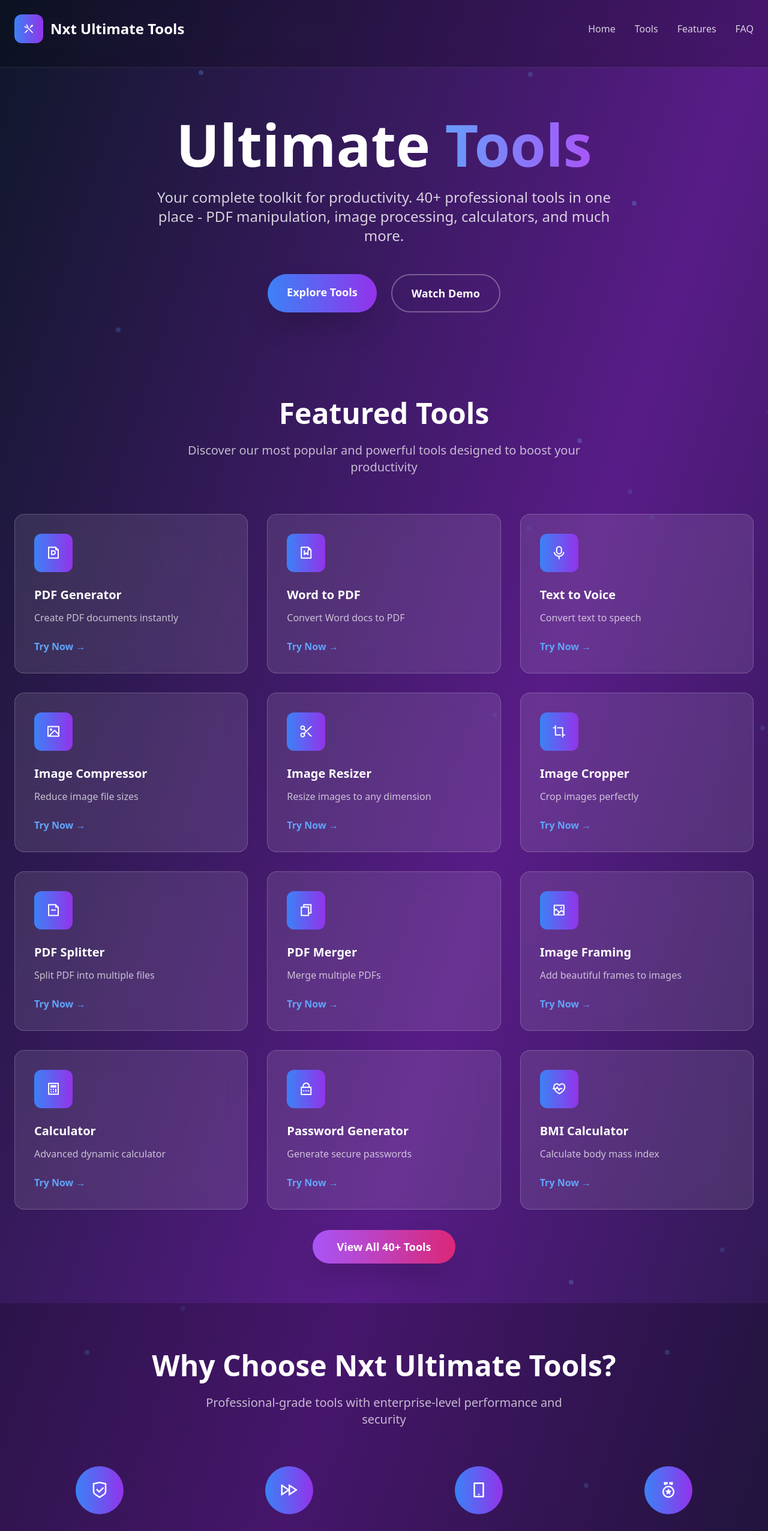
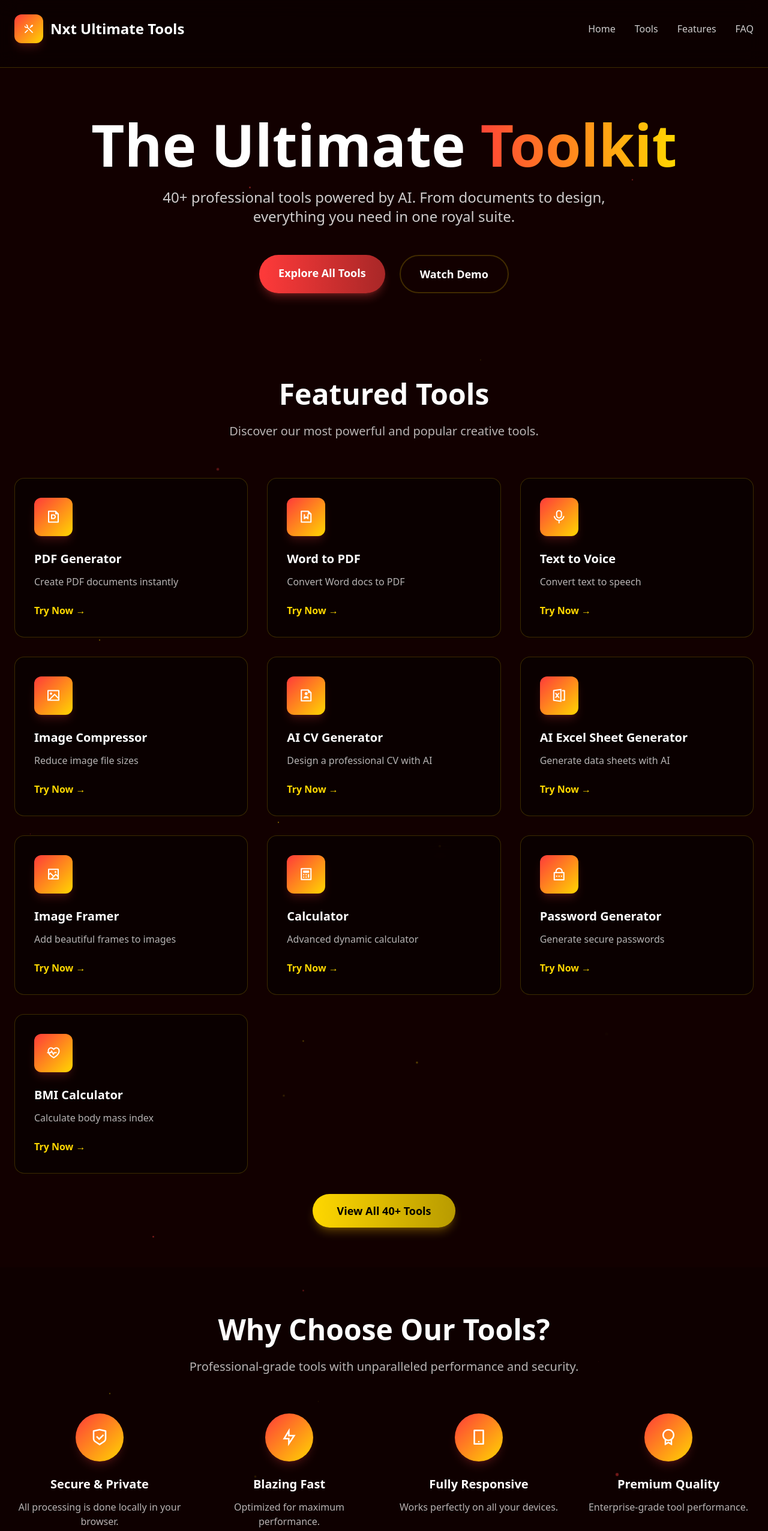
Before and after one commit to sabbir164244/Nxt-ultimate-tools, a Next.js app: page / in a window 1280 px wide. Shown: the top 2553 px of the page at 60% size. Built offline with nearby package versions, Linux system fonts and the light colour scheme.

Commit message:
Update page.tsx

```diff
--- a/app/page.tsx
+++ b/app/page.tsx
@@ -1,7 +1,38 @@
 'use client';
 
-import { useState, useEffect } from 'react';
+import { useState, useEffect, useRef } from 'react';
 import Link from 'next/link';
+
+// Helper component for Plexus Animation
+const PlexusBackground = () => {
+  const particles = Array.from({ length: 50 });
+  return (
+    <div className="absolute inset-0 z-0 overflow-hidden">
+      {particles.map((_, i) => {
+        const size = Math.random() * 4 + 1;
+        const duration = Math.random() * 15 + 10;
+        const delay = Math.random() * -25;
+        const color = Math.random() > 0.5 ? '#FF3A3A' : '#FFD700';
+        return (
+          <div
+            key={i}
+            className="plexus-particle"
+            style={{
+              width: `${size}px`,
+              height: `${size}px`,
+              left: `${Math.random() * 100}%`,
+              top: `${Math.random() * 100}%`,
+              background: color,
+              animationDuration: `${duration}s`,
+              animationDelay: `${delay}s`,
+            }}
+          />
+        );
+      })}
+    </div>
+  );
+};
+
 
 export default function Home() {
   const [isLoaded, setIsLoaded] = useState(false);
@@ -15,41 +46,25 @@ export default function Home() {
     { name: 'Word to PDF', icon: 'ri-file-word-line', description: 'Convert Word docs to PDF' },
     { name: 'Text to Voice', icon: 'ri-mic-line', description: 'Convert text to speech' },
     { name: 'Image Compressor', icon: 'ri-image-line', description: 'Reduce image file sizes' },
-    { name: 'Image Resizer', icon: 'ri-scissors-line', description: 'Resize images to any dimension' },
-    { name: 'Image Cropper', icon: 'ri-crop-line', description: 'Crop images perfectly' },
-    { name: 'PDF Splitter', icon: 'ri-file-reduce-line', description: 'Split PDF into multiple files' },
-    { name: 'PDF Merger', icon: 'ri-file-copy-line', description: 'Merge multiple PDFs' },
-    { name: 'Image Framing', icon: 'ri-image-2-line', description: 'Add beautiful frames to images' },
+    { name: 'AI CV Generator', icon: 'ri-file-user-line', description: 'Design a professional CV with AI' },
+    { name: 'AI Excel Sheet Generator', icon: 'ri-file-excel-2-line', description: 'Generate data sheets with AI' },
+    { name: 'Image Framer', icon: 'ri-image-2-line', description: 'Add beautiful frames to images' },
     { name: 'Calculator', icon: 'ri-calculator-line', description: 'Advanced dynamic calculator' },
     { name: 'Password Generator', icon: 'ri-lock-password-line', description: 'Generate secure passwords' },
     { name: 'BMI Calculator', icon: 'ri-heart-pulse-line', description: 'Calculate body mass index' }
   ];
 
   return (
-    <div className="min-h-screen bg-gradient-to-br from-slate-900 via-purple-900 to-slate-900 relative overflow-hidden">
-      {/* Simple, Safe, and Beautiful Pulse Animation */}
-      <div className="absolute inset-0 overflow-hidden">
-        {[...Array(50)].map((_, i) => (
-          <div
-            key={i}
-            className="absolute w-2 h-2 bg-blue-400/30 rounded-full animate-pulse"
-            style={{
-              left: `${Math.random() * 100}%`,
-              top: `${Math.random() * 100}%`,
-              animationDelay: `${Math.random() * 3}s`,
-              animationDuration: `${2 + Math.random() * 3}s`
-            }}
-          />
-        ))}
-      </div>
+    <div className="min-h-screen bg-[#120000] text-[#F5F5F5] relative overflow-hidden">
+      <PlexusBackground />
 
       <div className="relative z-10">
         {/* Header */}
-        <header className="relative z-10 bg-black/20 backdrop-blur-lg border-b border-white/10">
+        <header className="relative z-10 bg-black/30 backdrop-blur-lg border-b border-[--border-color]">
           <div className="p-6">
             <div className="max-w-7xl mx-auto flex items-center justify-between">
               <div className="flex items-center space-x-3">
-                <div className="w-12 h-12 bg-gradient-to-r from-blue-500 to-purple-600 rounded-xl flex items-center justify-center">
+                <div className="w-12 h-12 bg-gradient-to-br from-[#FF3A3A] to-[#FFD700] rounded-xl flex items-center justify-center shadow-lg shadow-red-500/20">
                   <i className="ri-tools-line text-white text-xl"></i>
                 </div>
                 <h1 className="text-2xl font-bold text-white font-pacifico">Nxt Ultimate Tools</h1>
@@ -63,12 +78,11 @@ export default function Home() {
             </div>
           </div>
 
-          {/* ====== AD CODE KI NAYI JAGAH YAHAN HEADER KE ANDAR HAI ====== */}
           <div
             className="flex justify-center pt-4"
             dangerouslySetInnerHTML={{
               __html: `
-                <script type="text-javascript">
+                <script type="text/javascript">
                     atOptions = {
                         'key' : 'cb2be0a2984ea6df52ff2a61089fbce3',
                         'format' : 'iframe',
@@ -81,7 +95,6 @@ export default function Home() {
               `,
             }}
           />
-          {/* ============================================================= */}
         </header>
 
         {/* Hero Section */}
@@ -89,17 +102,17 @@ export default function Home() {
           <div className="max-w-6xl mx-auto text-center">
             <div className={`transform transition-all duration-1000 ${isLoaded ? 'translate-y-0 opacity-100' : 'translate-y-10 opacity-0'}`}>
               <h1 className="text-6xl md:text-8xl font-bold text-white mb-6 leading-tight">
-                Ultimate
-                <span className="bg-gradient-to-r from-blue-400 to-purple-500 bg-clip-text text-transparent"> Tools</span>
+                The Ultimate
+                <span className="bg-gradient-to-r from-[#FF3A3A] to-[#FFD700] bg-clip-text text-transparent"> Toolkit</span>
               </h1>
               <p className="text-xl md:text-2xl text-white/80 mb-12 max-w-3xl mx-auto leading-relaxed">
-                Your complete toolkit for productivity. 40+ professional tools in one place - PDF manipulation, image processing, calculators, and much more.
+                40+ professional tools powered by AI. From documents to design, everything you need in one royal suite.
               </p>
               <div className="flex flex-col sm:flex-row gap-6 justify-center">
-                <Link href="/tools" className="bg-gradient-to-r from-blue-500 to-purple-600 text-white px-8 py-4 rounded-full text-lg font-semibold hover:from-blue-600 hover:to-purple-700 transform hover:scale-105 transition-all duration-300 shadow-2xl whitespace-nowrap cursor-pointer">
-                  Explore Tools
+                <Link href="/tools" className="bg-gradient-to-r from-[#FF3A3A] to-[#a82727] text-white px-8 py-4 rounded-full text-lg font-semibold hover:from-[#FFD700] hover:to-[#b89b00] transform hover:scale-105 transition-all duration-300 shadow-lg shadow-red-500/30">
+                  Explore All Tools
                 </Link>
-                <button className="border-2 border-white/30 text-white px-8 py-4 rounded-full text-lg font-semibold hover:bg-white/10 transform hover:scale-105 transition-all duration-300 whitespace-nowrap cursor-pointer">
+                <button className="border-2 border-[--border-color] text-white px-8 py-4 rounded-full text-lg font-semibold hover:bg-white/10 transform hover:scale-105 transition-all duration-300">
                   Watch Demo
                 </button>
               </div>
@@ -107,56 +120,51 @@ export default function Home() {
           </div>
         </section>
 
+        {/* Featured Tools */}
         <section id="tools" className="py-20 px-6">
             <div className="max-w-7xl mx-auto">
               <div className="text-center mb-16">
                 <h2 className="text-4xl md:text-5xl font-bold text-white mb-6">Featured Tools</h2>
-              <p className="text-xl text-white/70 max-w-2xl mx-auto">
-                Discover our most popular and powerful tools designed to boost your productivity
-              </p>
+                <p className="text-xl text-white/70 max-w-2xl mx-auto">Discover our most powerful and popular creative tools.</p>
               </div>
               <div className="grid grid-cols-1 md:grid-cols-2 lg:grid-cols-3 gap-8">
                 {tools.map((tool, index) => (
-                <div
-                  key={index}
-                  className="bg-white/10 backdrop-blur-lg rounded-2xl p-8 border border-white/20 hover:bg-white/15 transition-all duration-300 transform hover:scale-105 cursor-pointer group"
-                >
-                  <div className="w-16 h-16 bg-gradient-to-r from-blue-500 to-purple-600 rounded-xl flex items-center justify-center mb-6 group-hover:scale-110 transition-transform duration-300">
+                  <div key={index} className="bg-[--card-bg] backdrop-blur-lg rounded-2xl p-8 border border-[--border-color] hover:border-yellow-400/50 transition-all duration-300 transform hover:-translate-y-2 group">
+                    <div className="w-16 h-16 bg-gradient-to-br from-[#FF3A3A] to-[#FFD700] rounded-xl flex items-center justify-center mb-6 group-hover:scale-110 transition-transform duration-300 shadow-lg shadow-red-500/20">
                       <i className={`${tool.icon} text-white text-2xl`}></i>
                     </div>
                     <h3 className="text-xl font-bold text-white mb-3">{tool.name}</h3>
                     <p className="text-white/70 mb-6">{tool.description}</p>
-                  <Link href="/tools" className="text-blue-400 hover:text-blue-300 font-semibold cursor-pointer">
+                    <Link href="/tools" className="text-[#FFD700] hover:text-yellow-200 font-semibold">
                       Try Now →
                     </Link>
                   </div>
                 ))}
               </div>
               <div className="text-center mt-12">
-              <Link href="/tools" className="bg-gradient-to-r from-purple-500 to-pink-600 text-white px-10 py-4 rounded-full text-lg font-semibold hover:from-purple-600 hover:to-pink-700 transform hover:scale-105 transition-all duration-300 shadow-2xl whitespace-nowrap cursor-pointer">
+                <Link href="/tools" className="bg-gradient-to-r from-[#FFD700] to-[#b89b00] text-black px-10 py-4 rounded-full text-lg font-semibold hover:from-yellow-300 hover:to-yellow-500 transform hover:scale-105 transition-all duration-300 shadow-lg shadow-yellow-500/30">
                   View All 40+ Tools
                 </Link>
               </div>
             </div>
         </section>
 
+        {/* Features */}
         <section id="features" className="py-20 px-6 bg-black/20">
           <div className="max-w-7xl mx-auto">
               <div className="text-center mb-16">
-              <h2 className="text-4xl md:text-5xl font-bold text-white mb-6">Why Choose Nxt Ultimate Tools?</h2>
-              <p className="text-xl text-white/70 max-w-2xl mx-auto">
-                Professional-grade tools with enterprise-level performance and security
-              </p>
+                <h2 className="text-4xl md:text-5xl font-bold text-white mb-6">Why Choose Our Tools?</h2>
+                <p className="text-xl text-white/70 max-w-2xl mx-auto">Professional-grade tools with unparalleled performance and security.</p>
               </div>
               <div className="grid grid-cols-1 md:grid-cols-2 lg:grid-cols-4 gap-8">
                 {[
-                { icon: 'ri-shield-check-line', title: 'Secure & Private', desc: 'All processing done locally in your browser' },
-                { icon: 'ri-speed-line', title: 'Lightning Fast', desc: 'Optimized for maximum performance' },
-                { icon: 'ri-smartphone-line', title: 'Mobile Friendly', desc: 'Works perfectly on all devices' },
-                { icon: 'ri-medal-line', title: 'Professional Quality', desc: 'Enterprise-grade tool performance' }
+                  { icon: 'ri-shield-check-line', title: 'Secure & Private', desc: 'All processing is done locally in your browser.' },
+                  { icon: 'ri-flashlight-line', title: 'Blazing Fast', desc: 'Optimized for maximum performance.' },
+                  { icon: 'ri-smartphone-line', title: 'Fully Responsive', desc: 'Works perfectly on all your devices.' },
+                  { icon: 'ri-award-line', title: 'Premium Quality', desc: 'Enterprise-grade tool performance.' }
                 ].map((feature, index) => (
                   <div key={index} className="text-center group">
-                  <div className="w-20 h-20 bg-gradient-to-r from-blue-500 to-purple-600 rounded-full flex items-center justify-center mx-auto mb-6 group-hover:scale-110 transition-transform duration-300">
+                    <div className="w-20 h-20 bg-gradient-to-br from-[#FF3A3A] to-[#FFD700] rounded-full flex items-center justify-center mx-auto mb-6 group-hover:scale-110 transition-transform duration-300 shadow-lg shadow-red-500/20">
                       <i className={`${feature.icon} text-white text-3xl`}></i>
                     </div>
                     <h3 className="text-xl font-bold text-white mb-3">{feature.title}</h3>
@@ -167,23 +175,20 @@ export default function Home() {
             </div>
         </section>
 
+        {/* FAQ Section */}
         <section id="faq" className="py-20 px-6">
           <div className="max-w-4xl mx-auto">
             <div className="text-center mb-16">
               <h2 className="text-4xl md:text-5xl font-bold text-white mb-6">Frequently Asked Questions</h2>
-              <p className="text-xl text-white/70">
-                Everything you need to know about Nxt Ultimate Tools
-              </p>
             </div>
             <div className="space-y-6">
               {[
                 { q: "Are all tools completely free to use?", a: "Yes! All 40+ tools are completely free with no hidden charges or premium features." },
                 { q: "Is my data safe when using these tools?", a: "Absolutely. All processing is done locally in your browser. Your files never leave your device." },
                 { q: "Do I need to create an account?", a: "No account required! Simply visit the website and start using any tool immediately." },
-                { q: "Can I use these tools on mobile devices?", a: "Yes! All tools are fully responsive and work perfectly on smartphones and tablets." },
-                { q: "How often are new tools added?", a: "We regularly add new tools based on user feedback and emerging needs in productivity." }
+                { q: "How often are new tools added?", a: "We regularly add new AI-powered and utility tools to enhance your productivity." }
               ].map((faq, index) => (
-                <div key={index} className="bg-white/10 backdrop-blur-lg rounded-xl p-6 border border-white/20">
+                <div key={index} className="bg-[--card-bg] backdrop-blur-lg rounded-xl p-6 border border-[--border-color]">
                   <h3 className="text-lg font-bold text-white mb-3">{faq.q}</h3>
                   <p className="text-white/80">{faq.a}</p>
                 </div>
@@ -192,7 +197,7 @@ export default function Home() {
           </div>
         </section>
 
-        {/* ====== FOOTER AD CODE YAHAN HAI ====== */}
+        {/* Ad Code */}
         <div
           className="flex justify-center my-4"
           dangerouslySetInnerHTML={{
@@ -204,21 +209,21 @@ export default function Home() {
         />
 
         {/* Footer */}
-        <footer className="py-12 px-6 bg-black/30 border-t border-white/10">
+        <footer className="py-12 px-6 bg-black/40 border-t border-[--border-color]">
           <div className="max-w-7xl mx-auto text-center">
             <div className="flex items-center justify-center space-x-3 mb-6">
-              <div className="w-10 h-10 bg-gradient-to-r from-blue-500 to-purple-600 rounded-lg flex items-center justify-center">
+              <div className="w-10 h-10 bg-gradient-to-br from-[#FF3A3A] to-[#FFD700] rounded-lg flex items-center justify-center shadow-lg shadow-red-500/20">
                 <i className="ri-tools-line text-white text-lg"></i>
               </div>
               <h3 className="text-xl font-bold text-white font-pacifico">Nxt Ultimate Tools</h3>
             </div>
-            <p className="text-white/70 mb-6">Your complete productivity toolkit - 40+ professional tools in one place</p>
+            <p className="text-white/70 mb-6">Your complete productivity suite - 40+ professional tools in one royal place.</p>
             <div className="flex justify-center space-x-6 mb-6">
-              <a href="#" className="text-white/70 hover:text-white transition-colors cursor-pointer">Privacy Policy</a>
-              <a href="#" className="text-white/70 hover:text-white transition-colors cursor-pointer">Terms of Service</a>
-              <a href="#" className="text-white/70 hover:text-white transition-colors cursor-pointer">Contact</a>
+              <a href="#" className="text-white/70 hover:text-white transition-colors">Privacy Policy</a>
+              <a href="#" className="text-white/70 hover:text-white transition-colors">Terms of Service</a>
+              <a href="#" className="text-white/70 hover:text-white transition-colors">Contact</a>
             </div>
-            <p className="text-white/50 text-sm">© 2024 Nxt Ultimate Tools. All rights reserved.</p>
+            <p className="text-white/50 text-sm">© 2024 Nxt Ultimate Tools. All Rights Reserved.</p>
           </div>
         </footer>
       </div>
```
Lines whose indentation alone changed are shown as unchanged.
